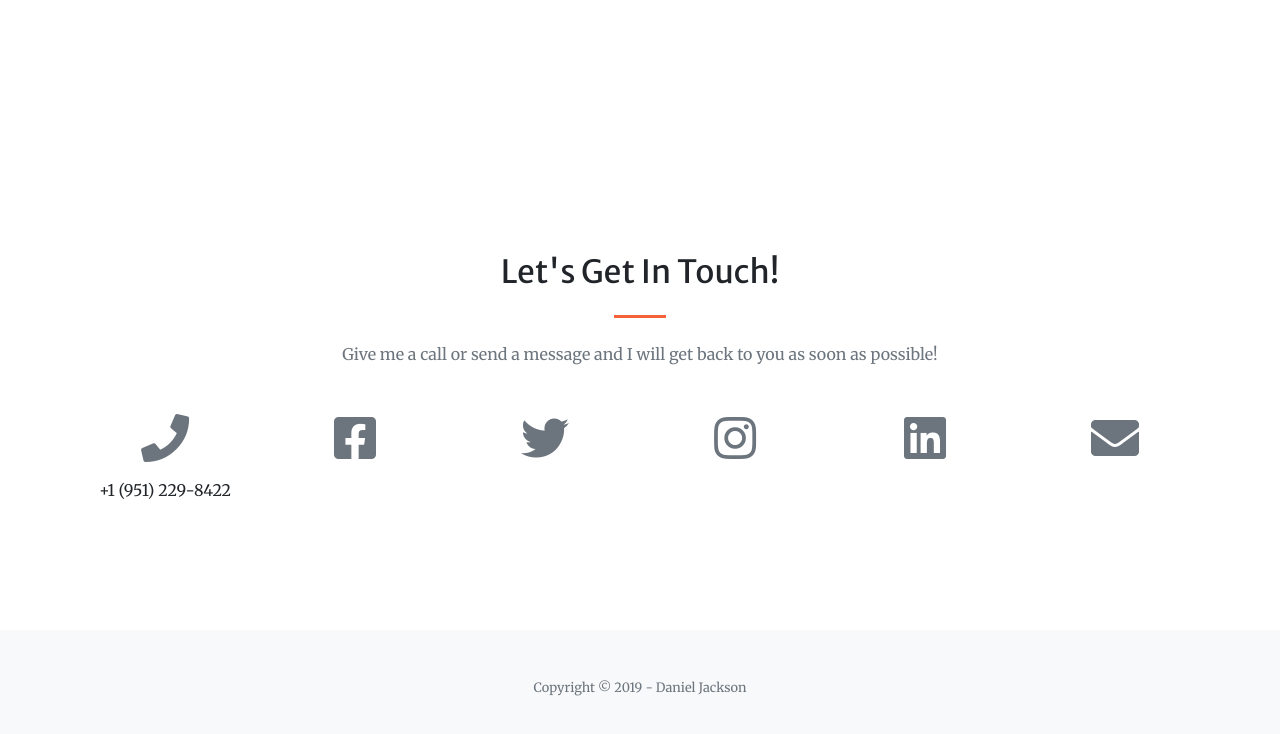
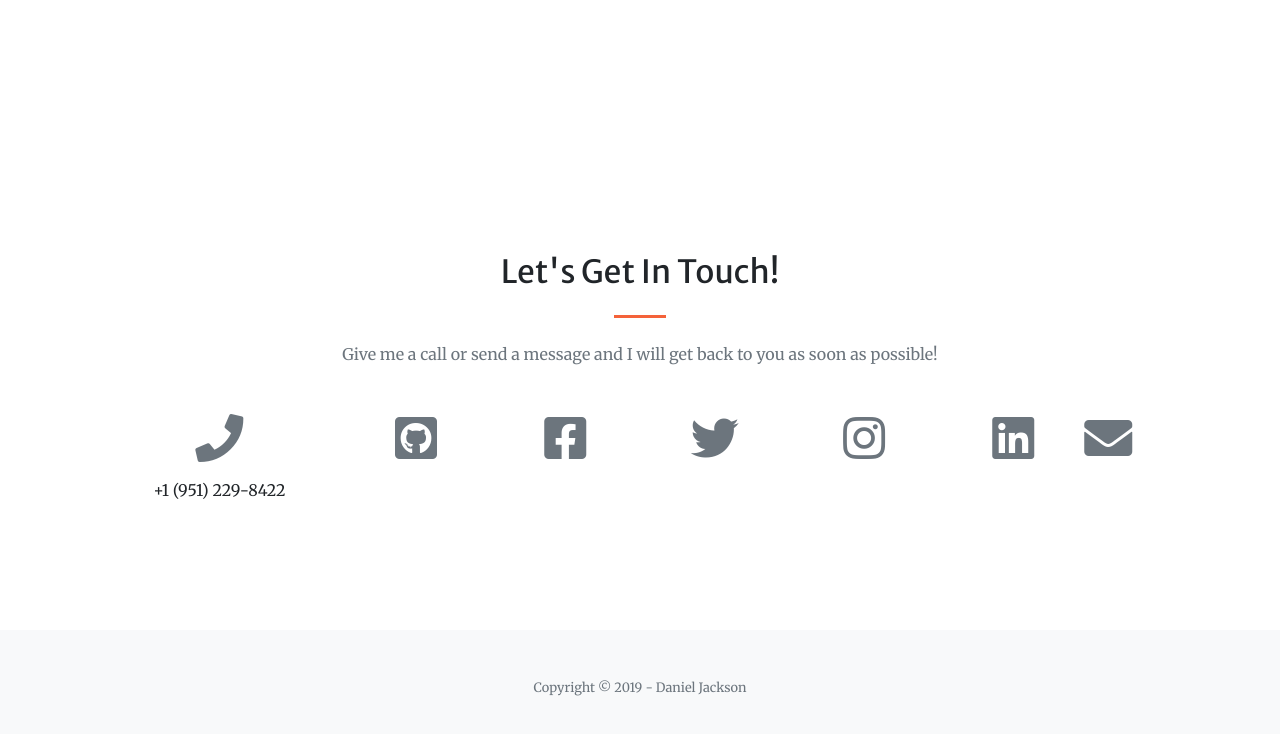
Before and after one commit to DanielJackson18/DJ-Portfolio, a website with bundled scripts: page index.html in a window 1280 px wide. Shown: the part 2343-3077 px from the top of the page. Built offline with nearby package versions, Linux system fonts and the light colour scheme.

Commit message:
added github icon

```diff
--- a/index.html
+++ b/index.html
@@ -238,23 +238,27 @@
           <div>+1 (951) 229-8422</div>
         </div>
 
-        <div class="col-sm-2 ml-auto text-center mb-5 mb-lg-0">
+       <div class="col-sm-1 ml-auto text-center mb-5 mb-lg-0">
+          <a class="fab fa-github-square fa-3x mb-3 text-muted" href="https://github.com/DanielJackson18"></a>
+          </div>
+
+        <div class="col-sm-1 ml-auto text-center mb-5 mb-lg-0">
         <a class="fab fa-facebook-square fa-3x mb-3 text-muted" href="https://www.facebook.com/daniel.jackson.5832"></a>
         </div>
 
-        <div class="col-sm-2 ml-auto text-center mb-5 mb-lg-0">
+        <div class="col-sm-1 ml-auto text-center mb-5 mb-lg-0">
           <a class="fab fa-twitter fa-3x mb-3 text-muted" href="https://twitter.com/daniel3jackson"></a>
           </div>
 
-          <div class="col-sm-2 ml-auto text-center mb-5 mb-lg-0">
+          <div class="col-sm-1 ml-auto text-center mb-5 mb-lg-0">
             <a class="fab fa-instagram fa-3x mb-3 text-muted" href="https://www.instagram.com/daniel3jackson/?hl=en"></a>
             </div>
 
-          <div class="col-sm-2 ml-auto text-center mb-5 mb-lg-0">
+          <div class="col-sm-1 ml-auto text-center mb-5 mb-lg-0">
             <a class="fab fa-linkedin fa-3x mb-3 text-muted" href="https://www.linkedin.com/in/daniel-jackson-a25469183/"></a>
             </div>
 
-        <div class="col-sm-2 mr-auto text-center">
+        <div class="col-sm-1 mr-auto text-center">
           <a class="fas fa-envelope fa-3x mb-3 text-muted" href="mailto:officialdanieljackson@gmail.com"></a>
           <!-- Make sure to change the email address in anchor text AND the link below! -->
           <a class="d-block" href="mailto:contact@officialdanieljackson@gmail.com"></a>
```
